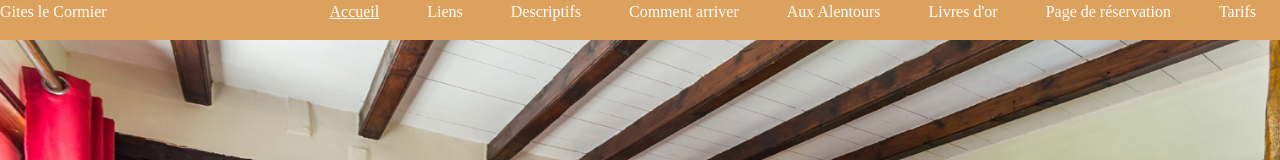
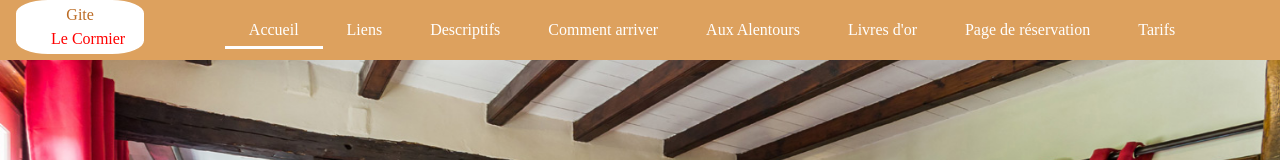
Before and after one commit to Moh2106/gitlecormier, a Vue app: page / in a window 1280 px wide. Shown: the top 160 px of the page. Built offline with nearby package versions, Linux system fonts and the light colour scheme; what tw-elements would draw is missing.

Commit message:
Terminaison de la page d'accueil

```diff
--- a/src/App.vue
+++ b/src/App.vue
@@ -18,7 +18,8 @@ export default {
 
 <style lang="scss">
 #app {
-  font-family: Avenir, Helvetica, Arial, sans-serif;
+  font-family: 'Oleo Script Swash Caps', cursive;
+  background: #eef;
   -webkit-font-smoothing: antialiased;
   -moz-osx-font-smoothing: grayscale;
   text-align: center;
--- a/src/components/FooterView.vue
+++ b/src/components/FooterView.vue
@@ -1,20 +1,29 @@
 <template>
-  <div class="footer">
+  <div class="footer flex justify-around">
     <div>
-        <p> <font-awesome-icon icon="fa-solid fa-phone" /> 00 33 2 32 42 40 23</p>
-        <p> <font-awesome-icon icon="fa-solid fa-phone" /> 00 33 6 50 04 73 88</p>
+        <p><font-awesome-icon icon="fa-solid fa-user-secret"/> Adresse</p>
+    </div>
+
+    <div class="a">
+        <h1 class="mb-5">Nous contacter sur : </h1>
+
+        <div class="flex justify-between a">
+            <div class="mr-36 scroll-mr-36">
+                <p> <font-awesome-icon icon="fa-solid fa-phone" class=" text-2xl "/> 00 33 2 32 42 40 23</p>
+                <p> <font-awesome-icon icon="fa-solid fa-phone" class=" text-2xl "/> 00 33 6 50 04 73 88</p>
+                <p> <font-awesome-icon icon="fa-solid fa-envelope" class=" text-2xl "/> Mail</p>
+            </div>
+
+            <div>
+                <p>
+                    <a href="https://www.facebook.com/gitelecormier/" target="_blank" rel="noopener noreferrer"><font-awesome-icon icon="fa-brands fa-facebook" class=" text-2xl hover:bg-blue-700 hover:scale-150 "/></a>
+                </p>
+            </div>
+        </div>
     </div>
 
 
 
-    <div>
-        <p><i class="fa-solid fa-envelope"></i> Mail</p>
-        <font-awesome-icon icon="fa-solid fa-user-secret" />
-    </div>
-
-    <div>
-        <p><font-awesome-icon icon="fa-brands fa-facebook" /></p>
-    </div>
   </div>
 </template>
 
@@ -29,5 +38,6 @@ export default {
         background: #bc6c25;
         height: 30vh;
         color: #fff;
+
     }
 </style>
--- a/src/components/HeaderView.vue
+++ b/src/components/HeaderView.vue
@@ -1,8 +1,9 @@
 <template>
   <div class="flex justify-between header">
     <div>
-        <!---<img src="" alt="">-->
-        <h1>Gites le Cormier</h1>
+        <!--<img src="../assets/Cormier/cormier_logo.png" alt="logo du cormier" class="h-full">-->
+        <h1 class="header__title">Gite <br>
+          <span>Le Cormier</span> </h1>
     </div>
 
     <nav>
@@ -28,12 +29,35 @@ export default {
 .header{
   background: #dda15e;
   color: #fff;
-  height: 5vh;
+  height: 7.5vh;
   font-family: 'Oleo Script Swash Caps', cursive;
+  position: fixed;
+  top: 0;
+  bottom: 0;
+  right: 0;
+  left: 0;
+  z-index: 100000;
+
+  &__title{
+    border: 3px solid #fff;
+    border-radius: 25%;
+    background: #fff;
+    color: #bc6c25;
+    margin-left: 1em;
+    padding: 0 1em;
+
+    span{
+      margin-left: 1em;
+      color: red;
+    }
+  }
 
   nav{
+    margin: auto;
+
   a{
-    padding: 0 1.5em;
+    padding: 0 1.5em 0.5em 1.5em;
+    align-items: center;
 
     &:hover{
       transition: 0.5s ease-in-out;
@@ -42,18 +66,12 @@ export default {
     }
 
     &.router-link-exact-active{
-      text-decoration: underline;
-      text-decoration-color: #fff;
-      transition: 0.5s ease-in-out;
+      border-bottom: 3px solid #fff;
     }
 
-
   }
-
 
   }
 }
 
-
-
 </style>
--- a/src/main.js
+++ b/src/main.js
@@ -8,7 +8,9 @@ import { library } from '@fortawesome/fontawesome-svg-core'
 import { FontAwesomeIcon } from '@fortawesome/vue-fontawesome'
 import { faUserSecret } from '@fortawesome/free-solid-svg-icons'
 import { faPhone } from '@fortawesome/free-solid-svg-icons'
-library.add(faUserSecret, faPhone)
+import { faEnvelope } from '@fortawesome/free-solid-svg-icons'
+import {faFacebook} from '@fortawesome/free-brands-svg-icons'
+library.add(faUserSecret, faPhone, faEnvelope, faFacebook)
 
 createApp(App)
 .component('font-awesome-icon', FontAwesomeIcon)
--- a/src/views/AccueilView.vue
+++ b/src/views/AccueilView.vue
@@ -1,5 +1,7 @@
 <template>
   <div class="accueil">
+
+    <!--La partie du slide-->
 
     <div>
         <div id="carouselExampleControls" class="carousel slide relative" data-bs-ride="carousel">
@@ -11,6 +13,14 @@
                     alt="Chambre"
                 />
                 </div>
+
+                <!---<div class="carousel-item active relative float-left w-full">
+                <img
+                    src="../assets/Cormier/cormier2.jpg"
+                    class="block w-full"
+                    alt="Wild Landscape"
+                />
+                </div>-->
 
                 <div class="carousel-item active relative float-left w-full">
                 <img
@@ -59,6 +69,9 @@
         </div>
     </div>
 
+    <br>
+
+    <!--La partie de Bienvenue-->
     <div class="accueil__description">
         <h1>Bienvenue à Hauville dans la chaumière du gîte du Cormier.</h1>
         <p>Cécile et Gérard vous accueillent au cœur de l’arrière pays normand. <br>
@@ -67,63 +80,43 @@
         A 25 min du centre de Rouen (76).</p>
     </div>
 
-    <br><br>
+    <br>
 
-    <div>
-        <div>
+    <!--La partie de description de la maison-->
 
-        </div>
+    <div class="accueil__details">
+        <p>Comme une carte postale normande, cette chaumière pleine de charme semble posée dans son écrin de verdure, dans un adorable petit coin de campagne bien tranquille. De la maison d'autrefois elle a les codes mais l'équipement, le confort et la décoration sont tout à fait d'actualité. Vous adorerez le caractère des pans de bois et de la charpente apparente, du chaume et son faîtage parcouru d'iris : vraiment beaucoup de charme pour cette maison qui vous offre en plus un grand jardin paysager de 3000 m² avec beaucoup d'espace pour se dégourdir les jambes ou se reposer dans son petit coin favori, pourquoi pas auprès du bassin aux nymphéas. Egalement une belle terrasse avec un spa pour votre bien-être. Ici tout est pensé pour vos vacances avec côté jeux trampoline, ping-pong, portique, à l'intérieur, plein de livres, BD et jeux pour petits et grands. La Seine, toute proche, vous promet de belles balades avec des vues à couper le souffle.</p>
 
-        <div class="flex justify-around ">
-            <div class="flex justify-center">
+        <br>
+
+        <div class="flex justify-around mb-2">
+            <div class="accueil__details--capacite">
+                <p>Capacité : 5 personnes</p>
+                <p>Nombre de chambres : 3</p>
+                <p>Surface : 74 m²</p>
+                <p>Orientation : Sud</p>
+                <p>Animaux : Autorisés (gratuit)</p>
+                <p>Internet : Oui</p>
+            </div>
+
+            <div class="flex justify-center mr-2">
                 <div class="rounded-lg shadow-lg bg-white max-w-sm">
                     <a href="#!" data-mdb-ripple="true" data-mdb-ripple-color="light">
                     <img class="rounded-t-lg" src="https://mdbootstrap.com/img/new/standard/nature/182.jpg" alt=""/>
                     </a>
                     <div class="p-6">
-                    <h5 class="text-gray-900 text-xl font-medium mb-2">Card title</h5>
+                    <h5 class="text-gray-900 text-xl font-medium mb-2">La maison</h5>
                     <p class="text-gray-700 text-base mb-4">
-                        Some quick example text to build on the card title and make up the bulk of the card's
-                        content.
+                        Cliquez ici pour voir plus de détails sur la maison
                     </p>
-                    <button type="button" class=" inline-block px-6 py-2.5 bg-blue-600 text-white font-medium text-xs leading-tight uppercase rounded shadow-md hover:bg-blue-700 hover:shadow-lg focus:bg-blue-700 focus:shadow-lg focus:outline-none focus:ring-0 active:bg-blue-800 active:shadow-lg transition duration-150 ease-in-out">Button</button>
-                    </div>
-                </div>
-            </div>
-
-            <div class="flex justify-center">
-                <div class="rounded-lg shadow-lg bg-white max-w-sm">
-                    <a href="#!" data-mdb-ripple="true" data-mdb-ripple-color="light">
-                    <img class="rounded-t-lg" src="https://mdbootstrap.com/img/new/standard/nature/182.jpg" alt=""/>
-                    </a>
-                    <div class="p-6">
-                    <h5 class="text-gray-900 text-xl font-medium mb-2">Card title</h5>
-                    <p class="text-gray-700 text-base mb-4">
-                        Some quick example text to build on the card title and make up the bulk of the card's
-                        content.
-                    </p>
-                    <button type="button" class=" inline-block px-6 py-2.5 bg-blue-600 text-white font-medium text-xs leading-tight uppercase rounded shadow-md hover:bg-blue-700 hover:shadow-lg focus:bg-blue-700 focus:shadow-lg focus:outline-none focus:ring-0 active:bg-blue-800 active:shadow-lg transition duration-150 ease-in-out">Button</button>
-                    </div>
-                </div>
-            </div>
-
-            <div class="flex justify-center">
-                <div class="rounded-lg shadow-lg bg-white max-w-sm">
-                    <a href="#!" data-mdb-ripple="true" data-mdb-ripple-color="light">
-                    <img class="rounded-t-lg" src="https://mdbootstrap.com/img/new/standard/nature/182.jpg" alt=""/>
-                    </a>
-                    <div class="p-6">
-                    <h5 class="text-gray-900 text-xl font-medium mb-2">Card title</h5>
-                    <p class="text-gray-700 text-base mb-4">
-                        Some quick example text to build on the card title and make up the bulk of the card's
-                        content.
-                    </p>
-                    <button type="button" class=" inline-block px-6 py-2.5 bg-blue-600 text-white font-medium text-xs leading-tight uppercase rounded shadow-md hover:bg-blue-700 hover:shadow-lg focus:bg-blue-700 focus:shadow-lg focus:outline-none focus:ring-0 active:bg-blue-800 active:shadow-lg transition duration-150 ease-in-out">Button</button>
+                    <button type="button" class=" inline-block px-6 py-2.5 bg-blue-600 text-white font-medium text-xs leading-tight uppercase rounded shadow-md hover:bg-blue-700 hover:shadow-lg focus:bg-blue-700 focus:shadow-lg focus:outline-none focus:ring-0 active:bg-blue-800 active:shadow-lg transition duration-150 ease-in-out">Plus de détails</button>
                     </div>
                 </div>
             </div>
         </div>
     </div>
+
+    <br><br>
 
     <br><br>
   </div>
@@ -143,12 +136,32 @@ export default {
         &__description{
             box-shadow: rgba(0, 0, 0, 0.24) 0px 3px 8px;
             border-radius: 0.5em;
-            width: 50%;
+            width: 80%;
             margin: auto;
-            font-family: 'Oleo Script Swash Caps', cursive;
+            background: #fff;
 
             h1{
                 font-size: 2em;
+            }
+        }
+
+        &__details{
+            margin-top: 1em;
+            box-shadow: rgba(0, 0, 0, 0.24) 0px 3px 8px;
+            border-radius: 0.5em;
+            width: 80%;
+            margin: auto;
+            background: #fff;
+
+            &--capacite{
+                width: 40%;
+                margin: auto;
+                align-items: center;
+                justify-content: center;
+                border-radius: 0.5em;
+                box-shadow: rgba(0, 0, 0, 0.24) 0px 3px 8px;
+                background: #0f4c5c;
+                color: #fff;
             }
         }
 
```
Also changed, not shown: src/assets/Cormier/cormier2.jpg (added), src/assets/Cormier/cormier_logo.png (added).
